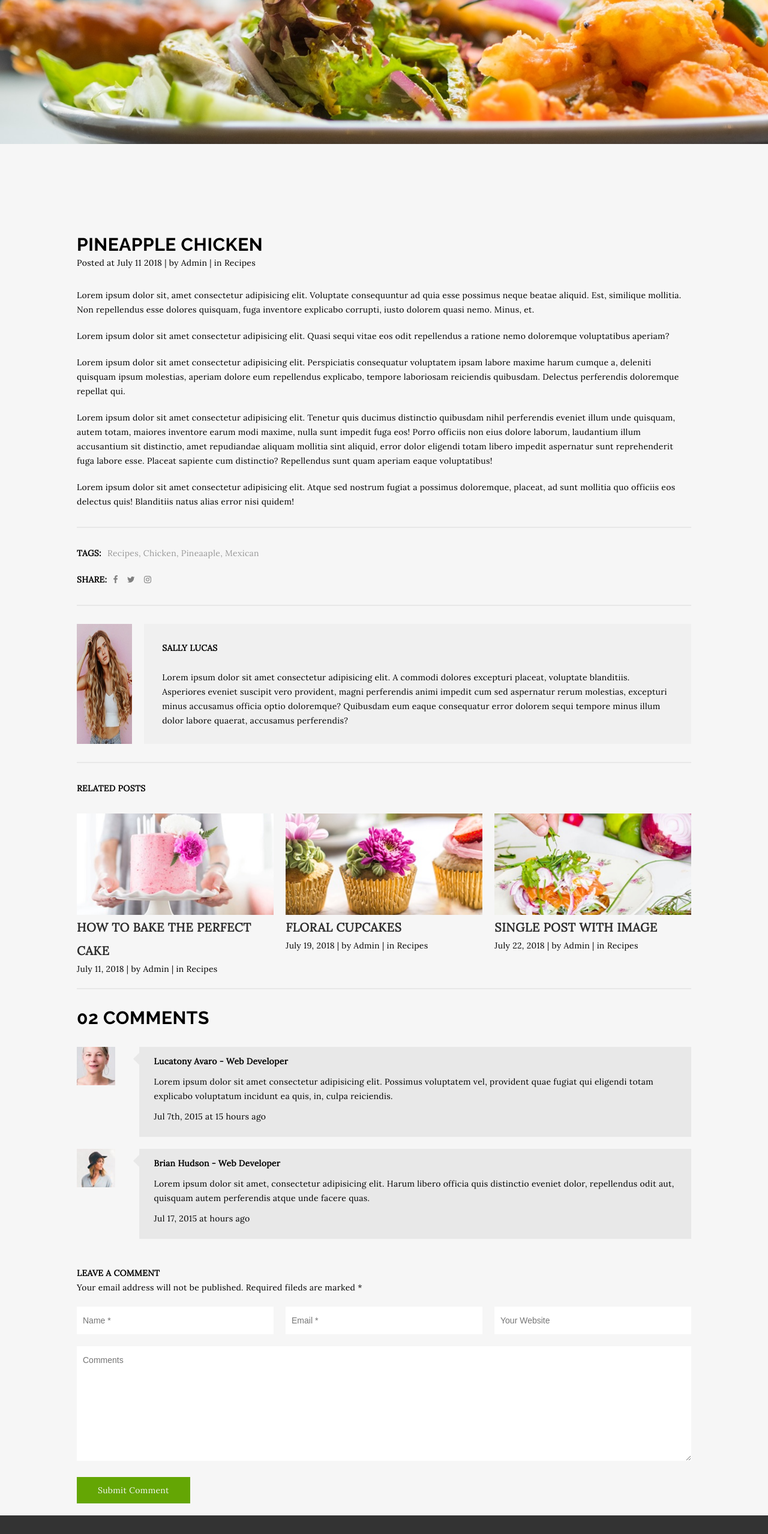
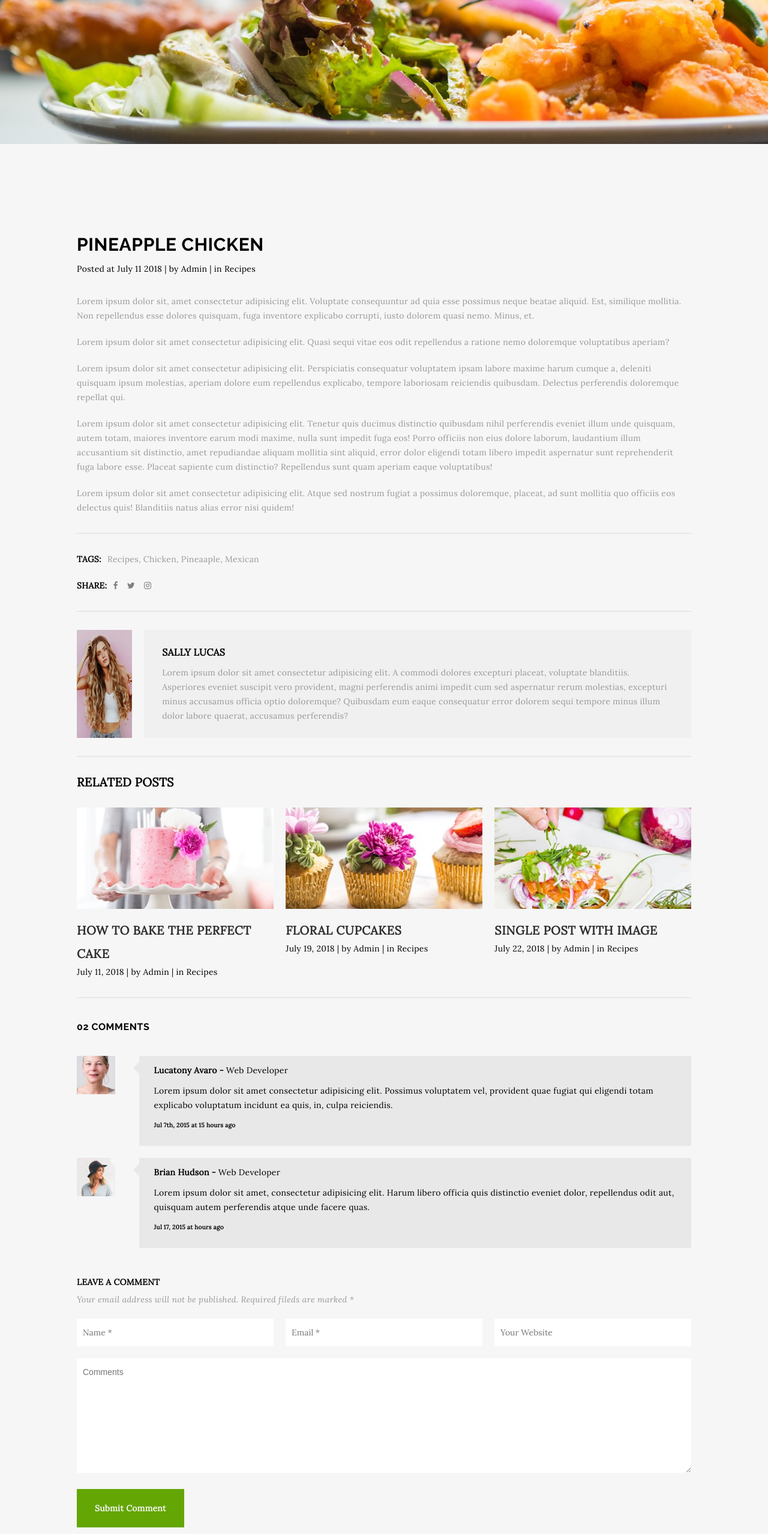
Before and after one commit to daeheumna/project-1, a plain HTML site: page blog.html in a window 1280 px wide. Shown: the part 240-2797 px from the top of the page at 60% size. Drawn offline with Linux system fonts and the light colour scheme.

Commit message:
added adjusted font-size, font-color to blog, contact, and index HTML

```diff
--- a/blog.html
+++ b/blog.html
@@ -46,11 +46,13 @@
                 <div>
                     <h2>PINEAPPLE CHICKEN</h2>
                     <p class="blogDate">Posted at July 11 2018 | by Admin | in Recipes</P>
-                    <p>Lorem ipsum dolor sit, amet consectetur adipisicing elit. Voluptate consequuntur ad quia esse possimus neque beatae aliquid. Est, similique mollitia. Non repellendus esse dolores quisquam, fuga inventore explicabo corrupti, iusto dolorem quasi nemo. Minus, et.</p>
-                    <p>Lorem ipsum dolor sit amet consectetur adipisicing elit. Quasi sequi vitae eos odit repellendus a ratione nemo doloremque voluptatibus aperiam?</p>
-                    <p>Lorem ipsum dolor sit amet consectetur adipisicing elit. Perspiciatis consequatur voluptatem ipsam labore maxime harum cumque a, deleniti quisquam ipsum molestias, aperiam dolore eum repellendus explicabo, tempore laboriosam reiciendis quibusdam. Delectus perferendis doloremque repellat qui.</p>
-                    <p>Lorem ipsum dolor sit amet consectetur adipisicing elit. Tenetur quis ducimus distinctio quibusdam nihil perferendis eveniet illum unde quisquam, autem totam, maiores inventore earum modi maxime, nulla sunt impedit fuga eos! Porro officiis non eius dolore laborum, laudantium illum accusantium sit distinctio, amet repudiandae aliquam mollitia sint aliquid, error dolor eligendi totam libero impedit aspernatur sunt reprehenderit fuga labore esse. Placeat sapiente cum distinctio? Repellendus sunt quam aperiam eaque voluptatibus!</p>
-                    <p>Lorem ipsum dolor sit amet consectetur adipisicing elit. Atque sed nostrum fugiat a possimus doloremque, placeat, ad sunt mollitia quo officiis eos delectus quis! Blanditiis natus alias error nisi quidem!</p>
+                    <div class="mainBlogText">
+                        <p>Lorem ipsum dolor sit, amet consectetur adipisicing elit. Voluptate consequuntur ad quia esse possimus neque beatae aliquid. Est, similique mollitia. Non repellendus esse dolores quisquam, fuga inventore explicabo corrupti, iusto dolorem quasi nemo. Minus, et.</p>
+                        <p>Lorem ipsum dolor sit amet consectetur adipisicing elit. Quasi sequi vitae eos odit repellendus a ratione nemo doloremque voluptatibus aperiam?</p>
+                        <p>Lorem ipsum dolor sit amet consectetur adipisicing elit. Perspiciatis consequatur voluptatem ipsam labore maxime harum cumque a, deleniti quisquam ipsum molestias, aperiam dolore eum repellendus explicabo, tempore laboriosam reiciendis quibusdam. Delectus perferendis doloremque repellat qui.</p>
+                        <p>Lorem ipsum dolor sit amet consectetur adipisicing elit. Tenetur quis ducimus distinctio quibusdam nihil perferendis eveniet illum unde quisquam, autem totam, maiores inventore earum modi maxime, nulla sunt impedit fuga eos! Porro officiis non eius dolore laborum, laudantium illum accusantium sit distinctio, amet repudiandae aliquam mollitia sint aliquid, error dolor eligendi totam libero impedit aspernatur sunt reprehenderit fuga labore esse. Placeat sapiente cum distinctio? Repellendus sunt quam aperiam eaque voluptatibus!</p>
+                        <p>Lorem ipsum dolor sit amet consectetur adipisicing elit. Atque sed nostrum fugiat a possimus doloremque, placeat, ad sunt mollitia quo officiis eos delectus quis! Blanditiis natus alias error nisi quidem!</p>
+                    </div>
                 </div>
 
                 <div class="tagsAndSocials">
@@ -117,9 +119,9 @@
                                     </div>
                                 <div class="commentGrow">
                                     <li>
-                                        <h4>Lucatony Avaro - Web Developer</h4>
+                                        <h4>Lucatony Avaro - <span class="unbold">Web Developer</span></h4>
                                         <p>Lorem ipsum dolor sit amet consectetur adipisicing elit. Possimus voluptatem vel, provident quae fugiat qui eligendi totam explicabo voluptatum incidunt ea quis, in, culpa reiciendis.</p>
-                                        <p>Jul 7th, 2015 at 15 hours ago</p>
+                                        <p class="commentDate">Jul 7th, 2015 at 15 hours ago</p>
                                     </li>
                                 </div>
                             </div>
@@ -136,9 +138,9 @@
                             </div>
                             <div class="commentGrow">
                                 <li>
-                                    <h4>Brian Hudson - Web Developer</h4>
+                                    <h4>Brian Hudson - <span class="unbold">Web Developer</span></h4>
                                     <p>Lorem ipsum dolor sit amet, consectetur adipisicing elit. Harum libero officia quis distinctio eveniet dolor, repellendus odit aut, quisquam autem perferendis atque unde facere quas.</p>
-                                    <p>Jul 17, 2015 at hours ago</p>
+                                    <p class="commentDate">Jul 17, 2015 at hours ago</p>
                                 </li>
                             </div>
                         </div>
--- a/styles/sass/partials/_footer.scss
+++ b/styles/sass/partials/_footer.scss
@@ -8,8 +8,12 @@ footer {
     color: $primaryWhite;
     @include footerText(0.65rem); // 13px;
 
+    p,
+    li,
+    a {
 
-
+        color: $primaryBrownGrey;
+    }
 
 
     section {
@@ -45,19 +49,16 @@ footer {
 
         .recentPosts {
             h3 {
-                font-size: 1rem;
+                @include footerHeading(0.9rem);
             }
 
             ul {
                 padding-top: 20px;
 
                 li {
-
                     width: 60%;
                     padding: 14px 0;
                     border-bottom: 2px solid rgb(104,104,104, 0.5);
-
-
                 }
             }
         }
@@ -70,7 +71,7 @@ footer {
 
         .subNow {
             h3 {
-                font-size: 1rem;
+                @include footerHeading(0.9rem);
             }
 
             p {
@@ -81,7 +82,6 @@ footer {
             }
 
             .emailSub {
-
                 display: flex;
 
                 input {
@@ -112,7 +112,6 @@ footer {
             padding: 0;
             p {
                 margin: 0;
-
             }
         }
 
--- a/styles/sass/partials/_global.scss
+++ b/styles/sass/partials/_global.scss
@@ -69,6 +69,10 @@ button:focus {
     color: $primaryGreen;
 }
 
+.unbold {
+    font-weight: 400;
+}
+
 
 /* TYPOGRAPHY Styles */
 h1, h2, h3, h4, h5, h6, p, a {
@@ -79,21 +83,22 @@ h1, h2, h3, h4, h5, h6, p, a {
 body,
 button,
 section li {
-    font-family: 'Lora', serif;
-    font-weight: 400;
-    line-height: 24px;
-    letter-spacing: 0.3px;
-    font-size: 14px;
+    @include bodyText(0.7rem); //14px;
 
 }
 
 section h1,
 section h2,
 section h3 {
+    @include footerHeading(1.5rem); //30px;
+}
 
-    font-family: 'Raleway', sans-serif;
-    font-size: 1.5rem;
-    line-height: 36px;
-    letter-spacing: 0.5px;
-    font-weight: 700;
+input,
+button {
+    font-family: 'Lora', serif;
 }
+
+input,
+textarea {
+    color: $primaryBrownGrey;
+}
--- a/styles/sass/partials/_header.scss
+++ b/styles/sass/partials/_header.scss
@@ -37,16 +37,12 @@ header {
     }
 
     h1 {
-        font-family: 'Raleway', sans-serif;
-        line-height: 24px;
-        letter-spacing: 1.1px;
-        font-weight: 700;
-        font-size: 46px;
+        @include titleText(2.3rem); // 46px
     }
 
     a {
         color: $primaryBlack;
-        font-size: 0.75rem;
+        @include bodyText(0.7rem);
         font-weight: 700;
     }
 
--- a/styles/sass/partials/_mainBlog.scss
+++ b/styles/sass/partials/_mainBlog.scss
@@ -7,13 +7,19 @@
     padding-top: 150px;
 
     .blogDate {
-        margin: 0;
+        margin-top: 10px;
         margin-bottom: 30px;
     }
 
-    p {
-        margin-bottom: 20px;
+    .mainBlogText {
+        color: $primaryBrownGrey;
+
+        p {
+            margin-bottom: 20px;
+        }
     }
+
+
 
 
     // Creating a section for the tags & socials. Put them in a div to make shifting their position easier
@@ -77,7 +83,7 @@
         width: 300px;
 
         img {
-            height: 200px
+            height: 180px
         }
 
     }
@@ -88,11 +94,17 @@
         flex-direction: column;
         justify-content: center;
         padding: 0 30px;
-        height: 200px;
+        height: 180px;
         margin-left: 20px;
 
+        h4 {
+            font-size: 0.8rem;
+            font-weight: 700;
+        }
+
         p {
-            margin-top: 25px;
+            margin-top: 10px;
+            color: $primaryBrownGrey;
         }
     }
 }
@@ -100,16 +112,22 @@
 .relatedPosts {
     h4 {
         padding: 30px 0;
+        font-size: 1rem;
+        font-weight: 700;
     }
 
     ul {
         display: flex;
         border-bottom: 2px solid $secondaryLightGrey;
-        padding-bottom: 20px;
+        padding-bottom: 30px;
         justify-content: space-between;
 
         li {
             flex-basis: 32%;
+
+            h3 {
+                margin-top: 15px;
+            }
 
             a {
                 color: $primaryBlack;
@@ -127,6 +145,7 @@
 .comments {
     h3 {
         padding: 30px 0;
+        font-size: 0.8rem;
     }
 
     .commentBox {
@@ -159,6 +178,11 @@
                 padding: 10px;
                 padding-left: 25px;
 
+                .commentDate{
+                    font-size: 0.5rem;
+                    font-weight: bold;
+                }
+
                 p {
                     margin: 10px 0;
                 }
@@ -186,7 +210,10 @@
     }
 
     p {
+        color: $primaryBrownGrey;
+        margin-top: 5px;
         margin-bottom: 20px;
+        font-style:italic;
     }
 
     .userInfo {
@@ -210,9 +237,10 @@
     button {
         background-color: $primaryGreen;
         color: $primaryWhite;
+        font-weight: bold;
         border: none;
-        padding: 10px 35px;
-        margin-bottom: 20px;
+        padding: 20px 30px;
+        margin-bottom: 100px;
     }
 
 }
--- a/styles/sass/partials/_mainContactUs.scss
+++ b/styles/sass/partials/_mainContactUs.scss
@@ -3,6 +3,10 @@
 
 .mainContactUs {
     display: flex;
+
+    h3 {
+        @include bodyStyle(0.9rem);
+    }
 
     .emailUs {
         width: 60%;
@@ -73,8 +77,8 @@
         }
 
         h3 {
-            padding-top: 30px;
-            padding-bottom: 20px;
+            padding-top: 60px;
+            padding-bottom: 10px;
         }
 
         li {
--- a/styles/sass/partials/_mainHome.scss
+++ b/styles/sass/partials/_mainHome.scss
@@ -38,6 +38,7 @@
 
         p {
             margin-top: 20px;
+            color: $primaryBrownGrey;
         }
 
         button {
@@ -55,7 +56,7 @@
 
 .meals {
 
-    background-color: $secondaryLightGrey;
+    background-color: $primaryLightGrey;
 
     .menuFlex{
         justify-content: space-evenly;
@@ -66,6 +67,18 @@
         display: flex;
         flex-wrap: wrap;
         justify-content: center;
+
+        a {
+            color: $primaryBlack;
+
+            h3 {
+                font-size: 1rem;
+            }
+
+            p {
+                color: $primaryBrownGrey;
+            }
+        }
 
         li {
             width: 40%;
@@ -122,9 +135,13 @@
 
             .underline {
                 border-top: 4px solid $primaryGreen;
-                width: 10%;
+                width: 8%;
                 padding-bottom: 30px;
             }
+        }
+
+        p {
+            color: $primaryBrownGrey;
         }
 
     }
@@ -165,7 +182,7 @@
 
     .underline {
         border-top: 4px solid $primaryGreen;
-        width: 10%;
+        width: 5%;
         margin-top: 10px;
         padding-bottom: 20px;
     }
```
Also changed, not shown: index.html (+12 -0 lines), styles/style.css.
